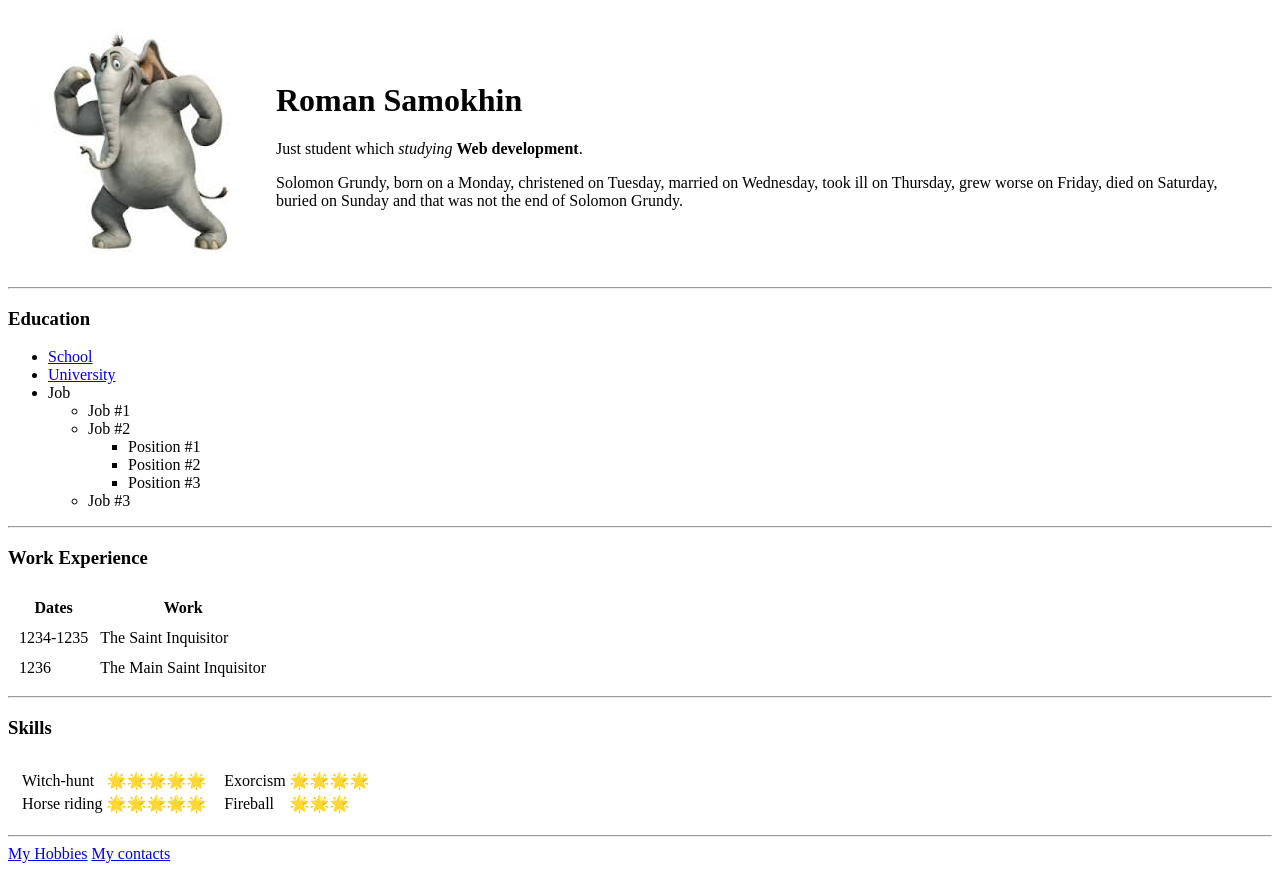
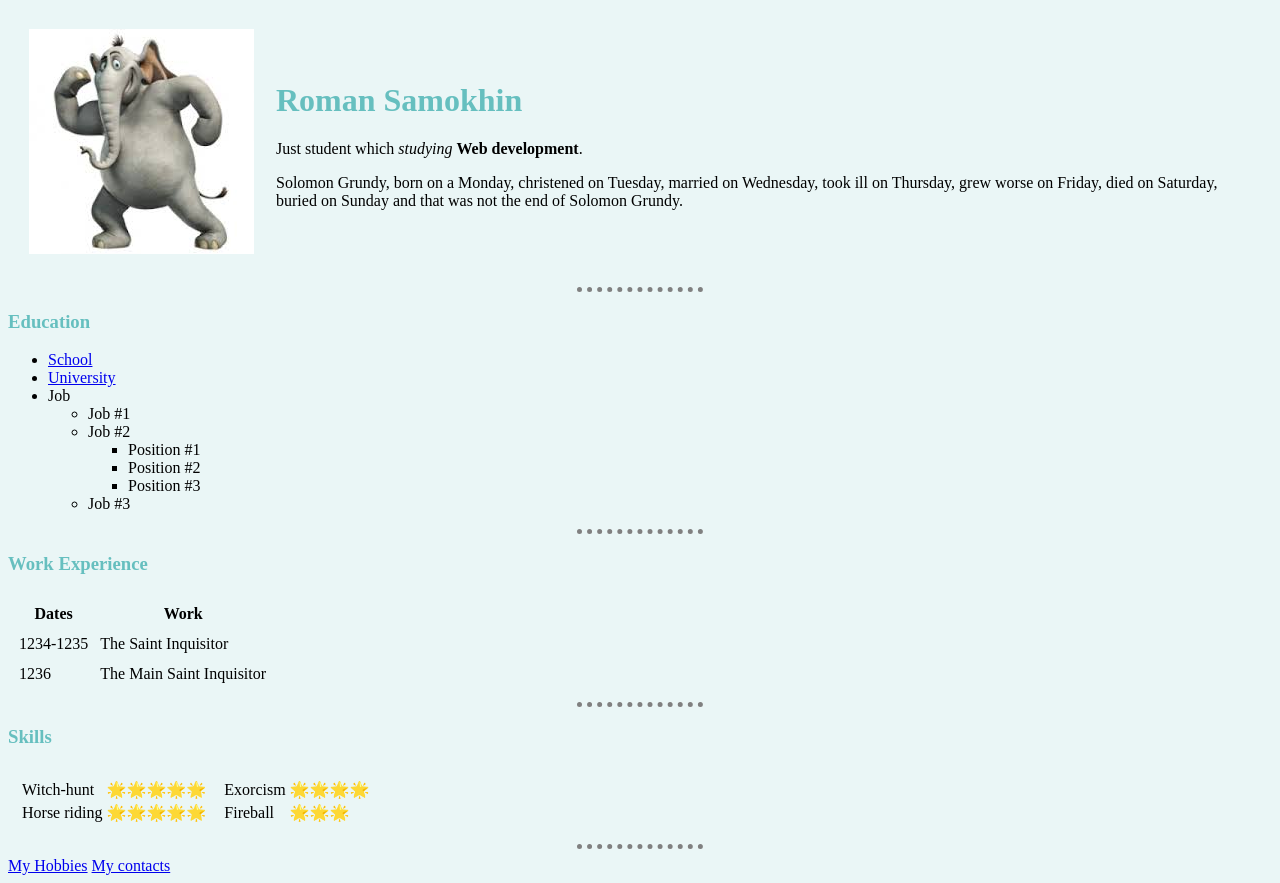
Before and after one commit to 1romans1/Web-Development, a plain HTML site: page HTML - Personal Site/index.html in a window 1280 px wide. Drawn offline with Linux system fonts and the light colour scheme.

Commit message:
css 20210318

```diff
--- /dev/null
+++ b/HTML - Personal Site/css/styles.css
@@ -0,0 +1,16 @@
+body {
+  background-color: #EAF6F6;
+}
+hr {
+  border-style: none;
+  border-top-style: dotted;
+  border-color: grey;
+  border-width: 5px;
+  width: 10%
+}
+h1 {
+  color: #66BFBF;
+}
+h3 {
+  color: #66BFBF;
+}
--- a/HTML - Personal Site/index.html
+++ b/HTML - Personal Site/index.html
@@ -4,11 +4,11 @@
 <head>
   <meta charset="utf-8">
   <title>Roman's Personal Site</title>
-  <!--style media="screen">
-    p {font-style: italic;}
-  </style-->
+  <link rel="stylesheet" href="css/styles.css">
 </head>
 
+<!--body style="background-color: gainsboro;"-->
+<!--look for color table at site https://developer.mozilla.org/ru/docs/Web/CSS/color_value-->
 <body>
   <table cellspacing=20>
     <tr>
--- /dev/null
+++ b/WD3.5 Bacon Fansite Start Here/css/styles.css
@@ -0,0 +1,3 @@
+h1 {
+  color:red;
+}
```
Also changed, not shown: HTML - Personal Site/contacts.html (+1 -0 lines), HTML - Personal Site/hobbies.html (+1 -0 lines), WD3.5 Bacon Fansite Start Here/index.html (added, +18 -0 lines), 2 other files.
